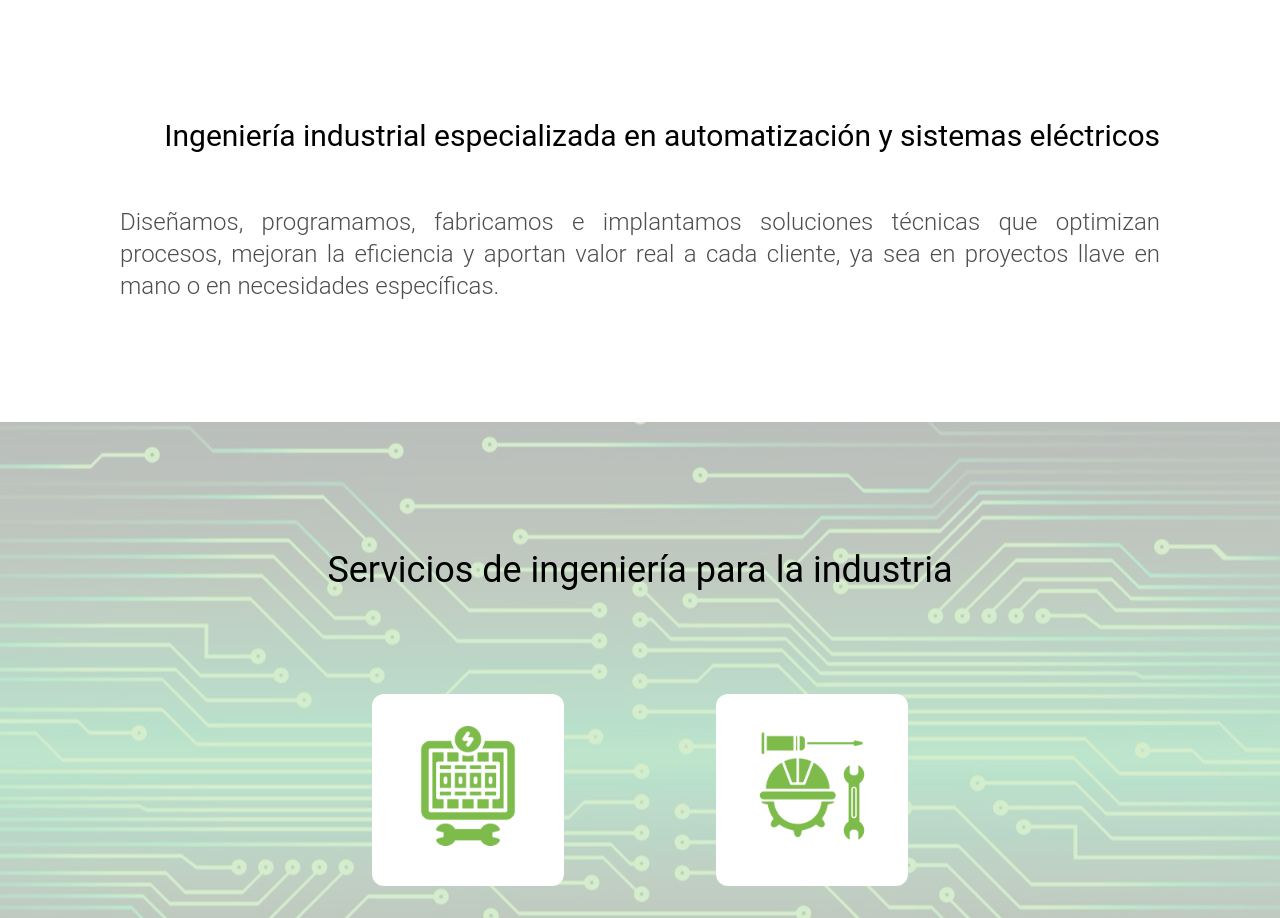
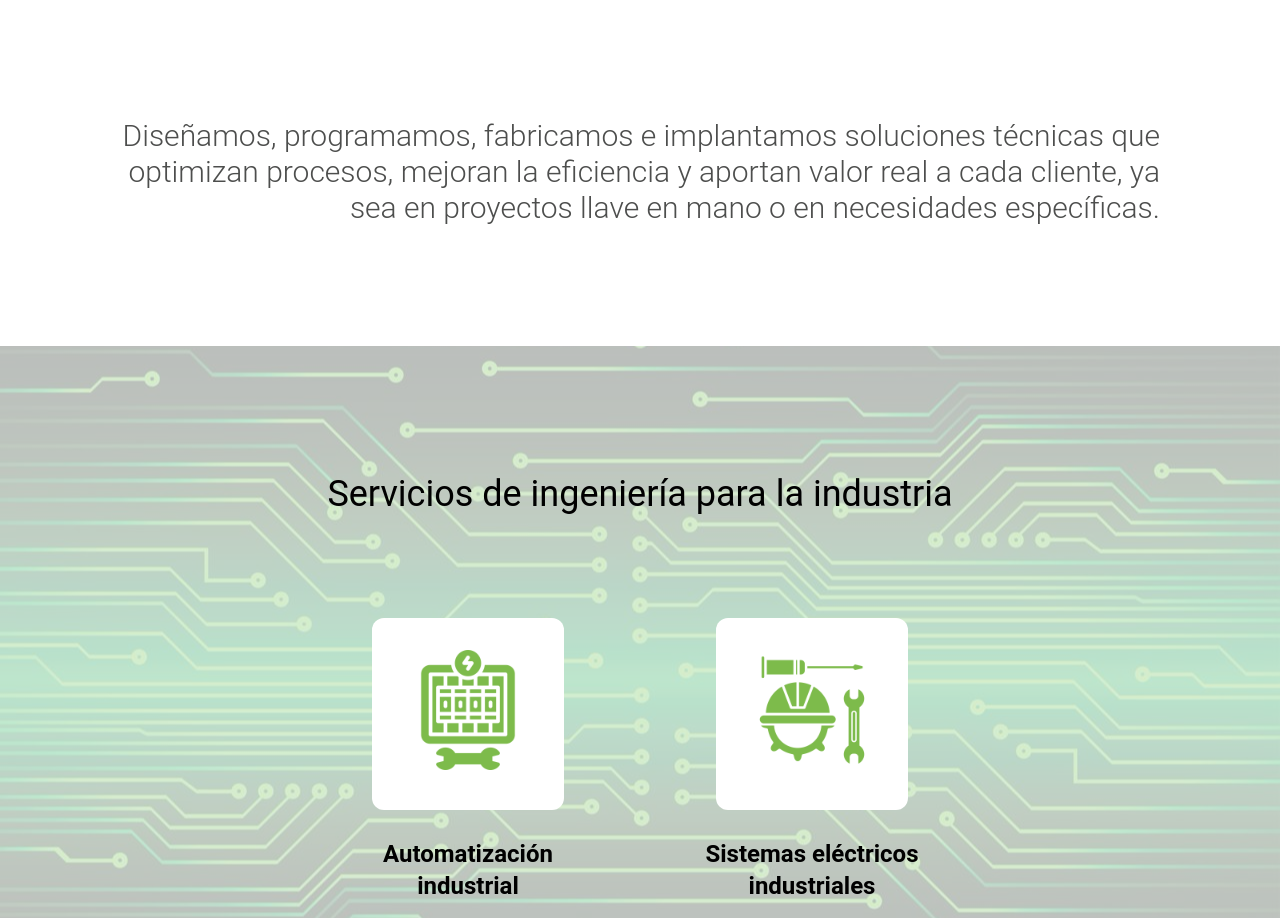
Before and after one commit to kvi-ki/explinsolutions, a Next.js app: page / in a window 1280 px wide. Shown: the part 789-1707 px from the top of the page. Built offline with nearby package versions, Linux system fonts and the light colour scheme.

Commit message:
style: update the font-size and text of Description

```diff
--- a/src/components/description/Description.tsx
+++ b/src/components/description/Description.tsx
@@ -1,10 +1,7 @@
 export default function Description() {
   return (
     <section className="p-[6vw] xl:p-30">
-      <h2 className="text-right text-2xl lg:text-3xl mb-3">
-        Ingeniería industrial especializada en automatización y sistemas eléctricos
-      </h2>
-      <p className="text-lg font-light text-text pt-10 lg:text-justify lg:text-2xl">
+      <p className="text-right text-text font-light text-xl lg:text-3xl">
         Diseñamos, programamos, fabricamos e implantamos soluciones técnicas que
         optimizan procesos, mejoran la eficiencia y aportan valor real a cada
         cliente, ya sea en proyectos llave en mano o en necesidades específicas.
```
